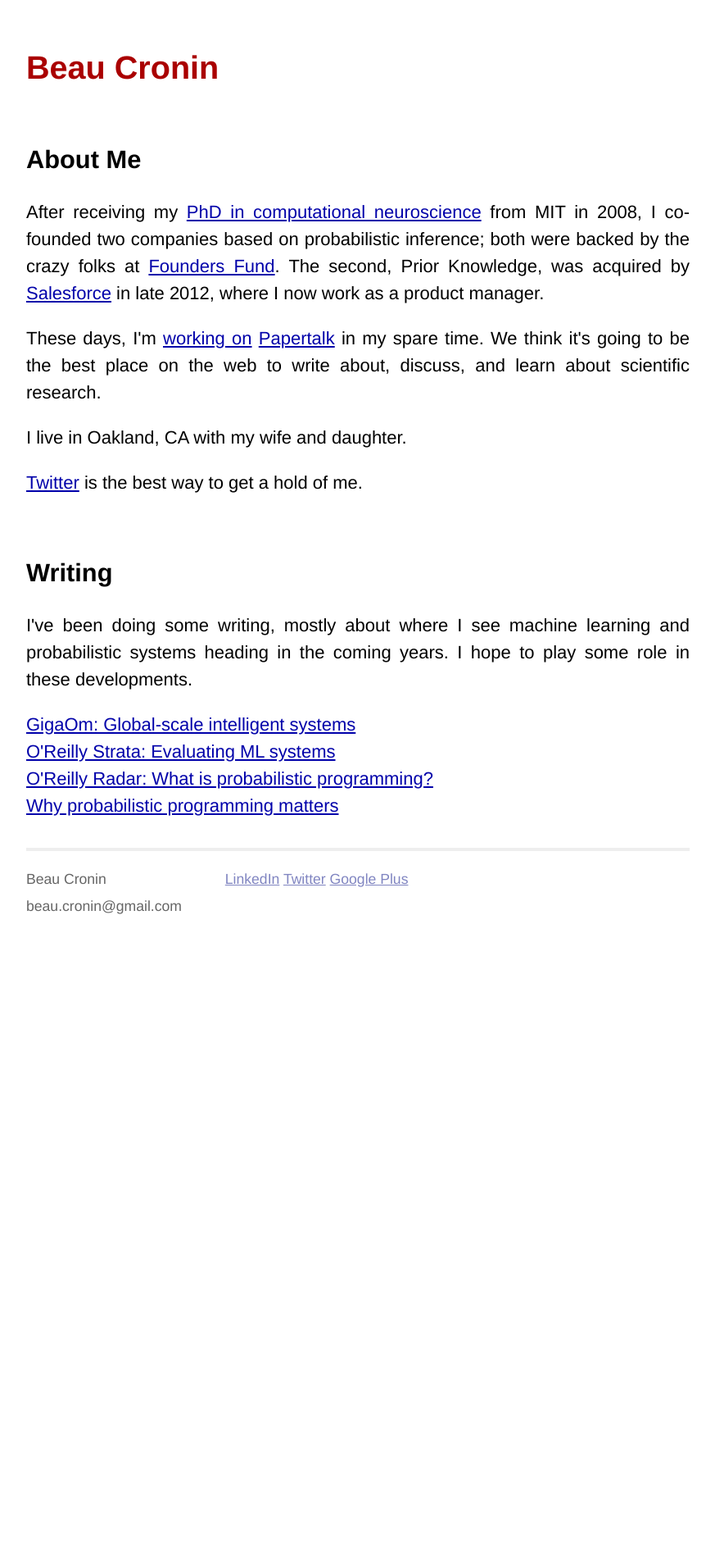
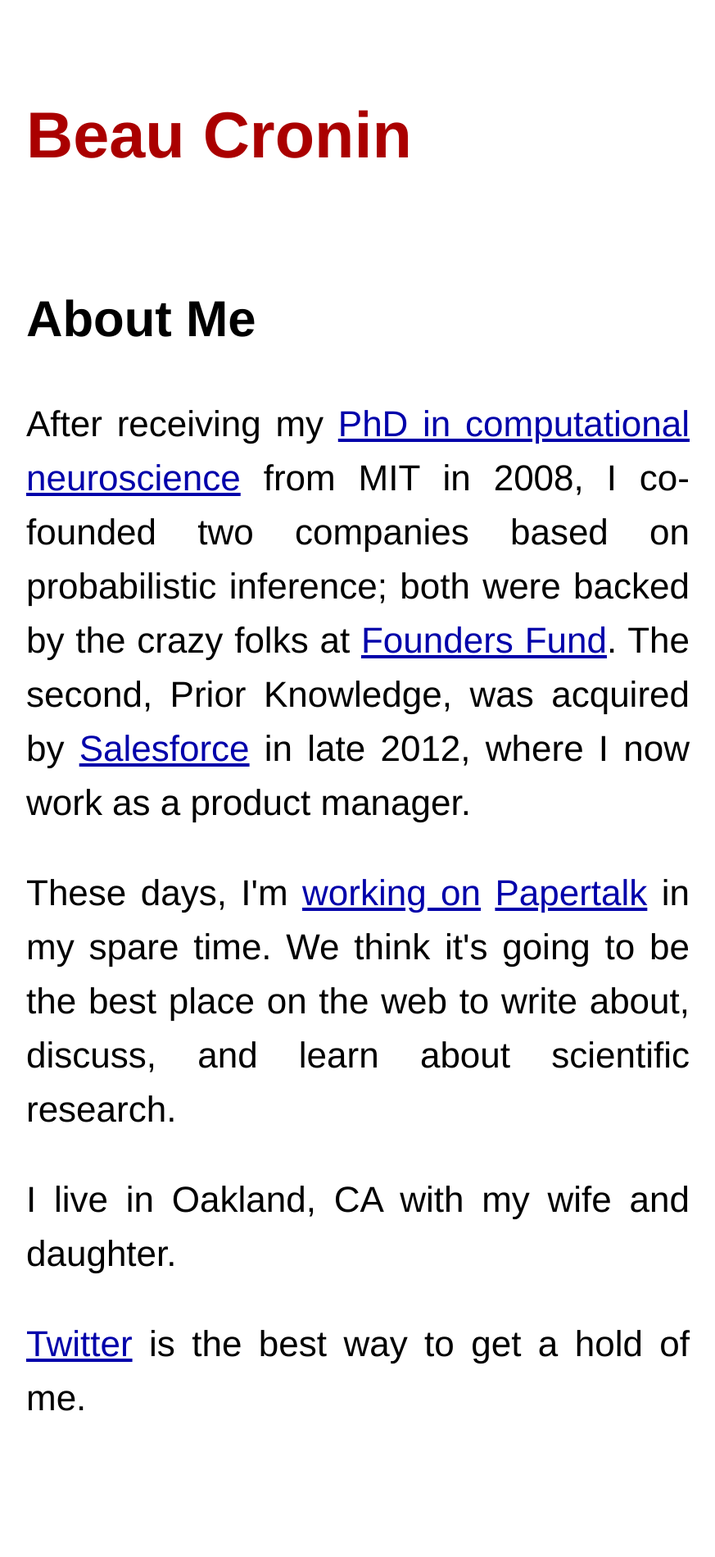
Before and after one commit to beaucronin/beaucronin.github.com, a Jekyll site: the page built from index.html, in a window 1280 px wide. Shown: the top 1899 px of the page at 82% size, without its empty margins (203-1076 px from the left). Built offline with Jekyll 4.4.1, drawn with Linux system fonts in a browser that asks for light colours; before the commit the page ends 1139 px from its top, so only the background shows below that.

Commit message:
Update screen.css

```diff
--- a/css/screen.css
+++ b/css/screen.css
@@ -17,8 +17,8 @@
 
 body {
   background-color: white;
-  font: 20px 'helvetica neue', arial, clean, sans-serif;
-  font-weight: 200;
+  font:40px 'helvetica neue', arial, clean, sans-serif;
+  font-weight: 300;
   text-align: center;
 }
 
```
